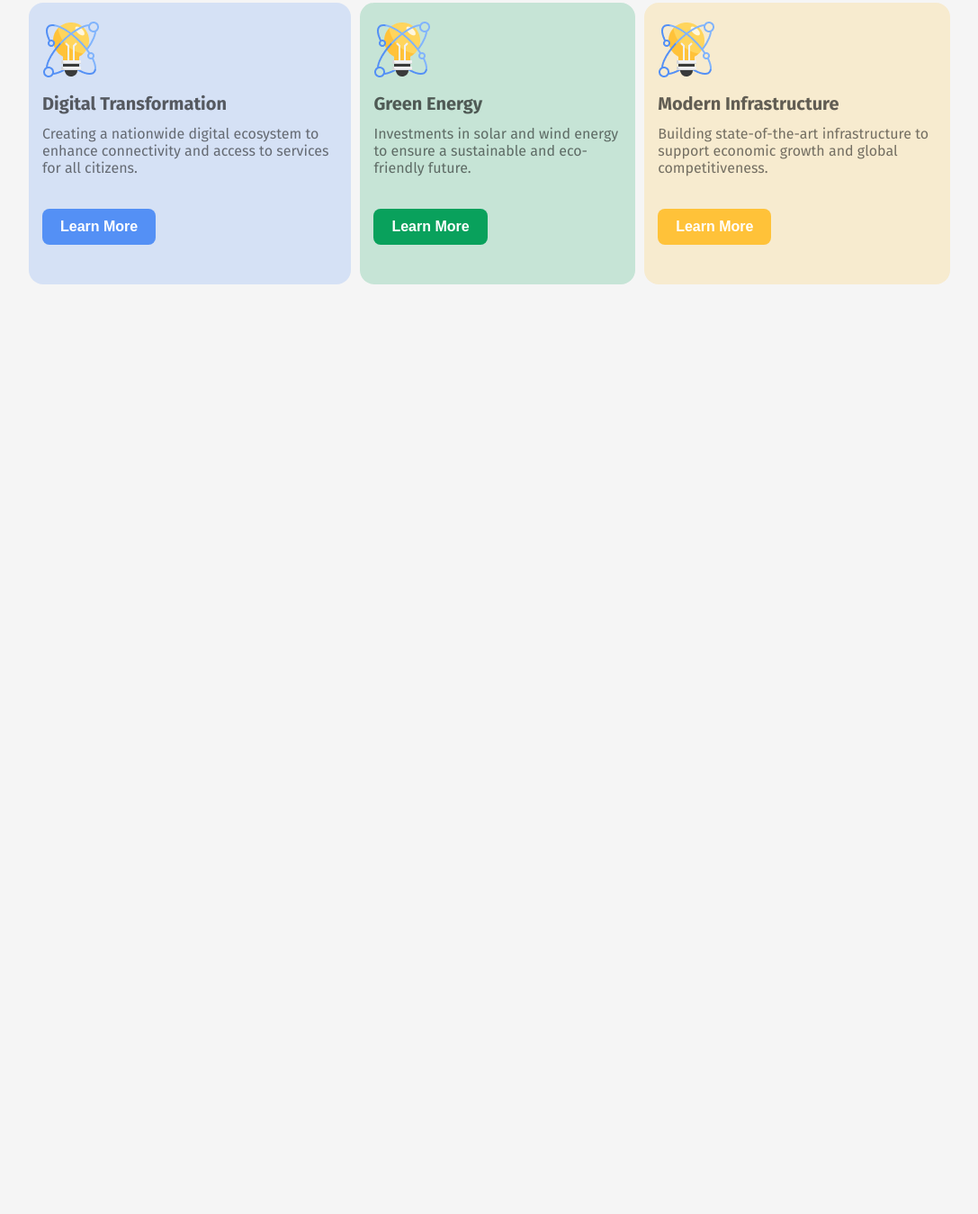
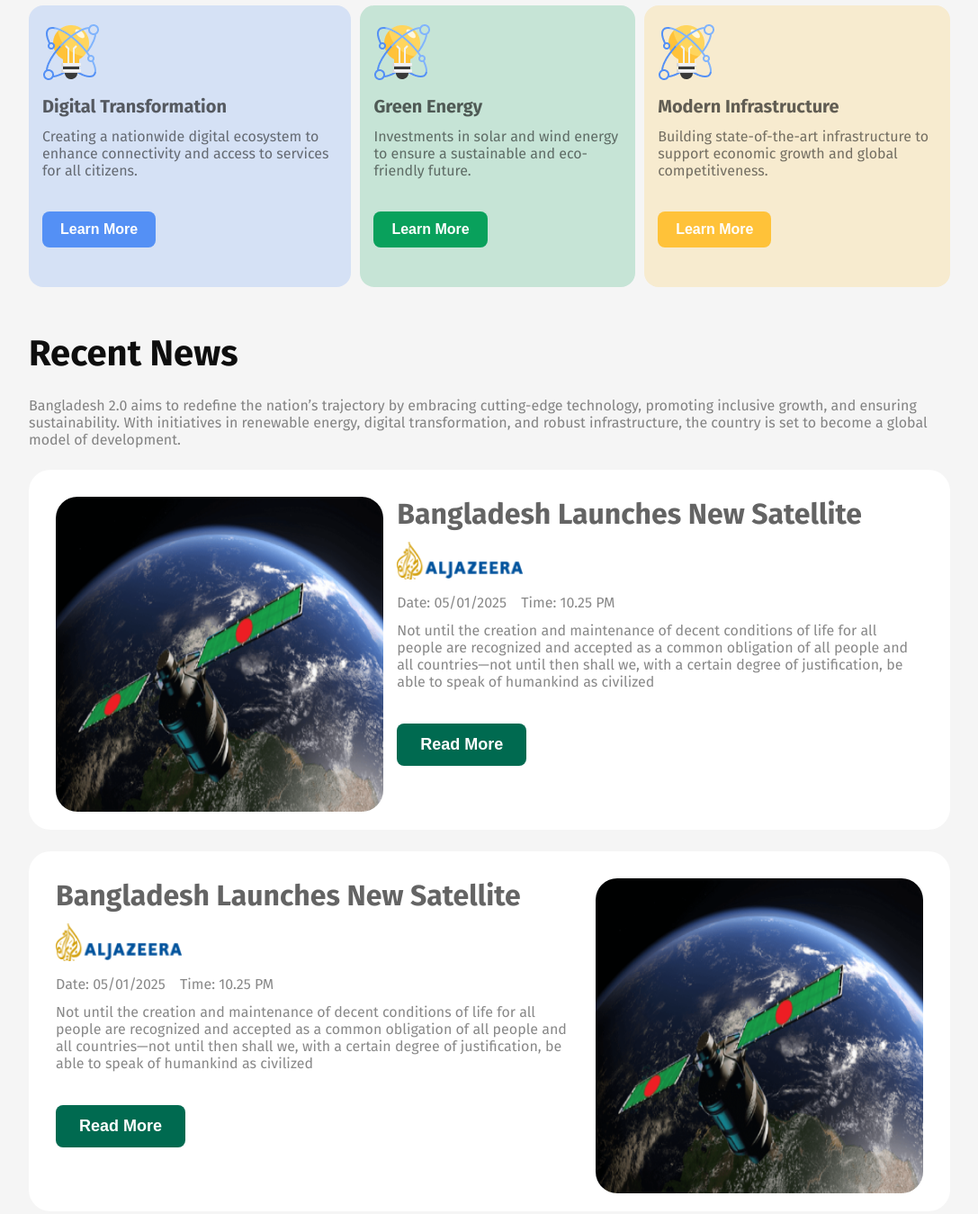
Before and after one commit to shariful962/Assignment-Bangladesh-2.0, a plain HTML site: page index.html in a window 1280 px wide. Shown: the part 808-2157 px from the top of the page at 90% size, without its empty margins (96-1183 px from the left). Before the commit the page ends 1164 px from the top, so only its background shows below. Drawn offline with Linux system fonts and the light colour scheme.

Commit message:
news section

```diff
--- a/css/style.css
+++ b/css/style.css
@@ -92,7 +92,7 @@ nav button {
     width: 400px;
 }
 
-/* vision design */
+/* vision design start  */
 .vision {
     margin: 40px 0;
 }
@@ -105,6 +105,7 @@ nav button {
 .vision-box {
     display: flex;
     gap: 10px;
+    margin-top: 15px;
 }
 .vision-box .card {
     padding: 20px 15px;
@@ -160,3 +161,89 @@ nav button {
     background-color: #FFC239;
     border: none;
 }
+/* vision desing end */
+
+/* news design start  */
+
+.news {
+    margin: 50px 0;
+}
+.news h1 {
+    margin: 24px 0;
+}
+.news p {
+    margin: 12px 0;
+}
+.news-box {
+    width: 100%;
+    height: 400px;
+    display: flex;
+    align-items: flex-start;
+    justify-content: space-between;
+    gap: 15px;
+    margin: 24px 0;
+    padding: 30px;
+    border-radius: 24px;
+    background-color: #FFFFFF;
+
+}
+.news-box .news-img {
+    flex-basis: 38%;
+
+}
+.news-box .news-img img {
+    width: 100%;
+    height: 350px;
+
+    /* object-fit: cover; */
+    border-radius: 24px;
+
+}
+.news-box .news-content {
+    flex-basis: 61%;
+}
+.news-content .news-content-title {
+    margin-bottom: 12px;
+    font-size: 32px;
+    font-weight: 700;
+    color: #0E0E0ECC;
+    opacity: .8;
+
+}
+.news-box2 {
+    margin: 12px 0;
+}
+.news-box2 img {
+    width: 140px;
+}
+.news-box2 span {
+    margin: 12px 12px 0 0;
+
+}
+.news-box2 p {
+    color: #0E0E0EB3;
+    opacity: .7;
+}
+.news-box2 .news-desc {
+    font-size: 16px;
+    font-weight: 400;
+    margin: 12px 0;
+
+}
+.news-box2 .news-btn {
+    background-color: #006A50;
+    margin: 25px 0;
+    padding: 13px 26px;
+    font-size: 18px;
+    font-weight: 600;
+    color: #FFFFFF;
+    border-radius: 8px;
+    border: none;
+}
+
+.reverse {
+    display: flex;
+    flex-direction: row-reverse;
+}
+
+/* news design end  */
--- a/index.html
+++ b/index.html
@@ -62,7 +62,72 @@
                     <button class="btn vision2">Learn More</button>
                 </div>
             </div>
+            <div class="quote"></div>
         </section>
+        <sectin class="opinion"></sectin>
+        <section class="news">
+            <h1 class="section-title">Recent News</h1>
+            <p class="section-subtitle">Bangladesh 2.0 aims to redefine the nation’s trajectory by embracing cutting-edge technology, promoting inclusive growth, and ensuring sustainability. With initiatives in renewable energy, digital transformation, and robust infrastructure, the country is set to become a global model of development.</p>
+
+            <div class="news-box">
+                <div class="news-img">
+                    <img src="assets/satelite.png" alt="">
+                </div>
+                <div class="news-content">
+                    <h3 class="news-content-title">Bangladesh Launches New Satellite</h3>
+                    <div class="news-box2">
+                        <img src="assets/al-jazeera.png" alt="">
+                        <p class="time-date"><span>Date: 05/01/2025</span> <span>Time: 10.25 PM</span></p>
+                        <p class="news-desc">Not until the creation and maintenance of decent conditions of life for all people are recognized and accepted as a common obligation of all people and all countries—not until then shall we,
+                        with a certain degree of justification, be able to speak of humankind as civilized</p>
+
+                        <button class="news-btn">Read More</button>
+
+                    </div>
+
+                </div>
+            </div>
+
+
+            <div class="news-box reverse">
+                <div class="news-img">
+                    <img src="assets/satelite.png" alt="">
+                </div>
+                <div class="news-content">
+                    <h3 class="news-content-title">Bangladesh Launches New Satellite</h3>
+                    <div class="news-box2">
+                        <img src="assets/al-jazeera.png" alt="">
+                        <p class="time-date"><span>Date: 05/01/2025</span> <span>Time: 10.25 PM</span></p>
+                        <p class="news-desc">Not until the creation and maintenance of decent conditions of life for all people are recognized and accepted as a common obligation of all people and all countries—not until then shall we,
+                        with a certain degree of justification, be able to speak of humankind as civilized</p>
+
+                        <button class="news-btn">Read More</button>
+
+                    </div>
+
+                </div>
+            </div>
+
+            <div class="news-box">
+                <div class="news-img">
+                    <img src="assets/satelite.png" alt="">
+                </div>
+                <div class="news-content">
+                    <h3 class="news-content-title">Bangladesh Launches New Satellite</h3>
+                    <div class="news-box2">
+                        <img src="assets/al-jazeera.png" alt="">
+                        <p class="time-date"><span>Date: 05/01/2025</span> <span>Time: 10.25 PM</span></p>
+                        <p class="news-desc">Not until the creation and maintenance of decent conditions of life for all people are recognized and accepted as a common obligation of all people and all countries—not until then shall we,
+                        with a certain degree of justification, be able to speak of humankind as civilized</p>
+
+                        <button class="news-btn">Read More</button>
+
+                    </div>
+
+                </div>
+            </div>
+        </section>
+
 
     </main>
 
```
